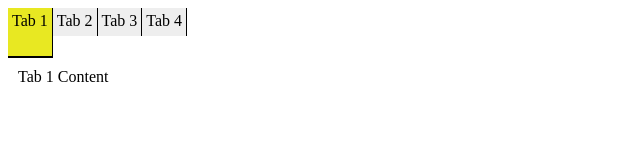
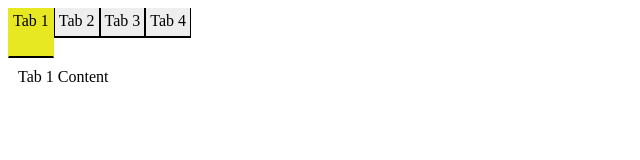
Before and after one commit to liquidvapour/HtmlTabsSpike, a website: page index.html in a window 1280 px wide. Shown: the full height of the page, 0-640 px from the left. Drawn offline with nearby package versions, Linux system fonts and the light colour scheme.

Commit message:
fiddle values

```diff
--- a/index.html
+++ b/index.html
@@ -21,13 +21,17 @@
         cursor: pointer;
         background-color: #eee;
         border-right: 1px solid #000;
+        border-left: 1px solid #000;
+        border-bottom: 2px solid #000;
         height: 20px;
-        transition: height 0.25s ease-in-out, background-color 1s ease-in-out;
+        transition: height 0.25s ease-in-out, background-color 0.033s ease-in-out;
       }
 
       .tab-link.active {
         background-color: #e8e822;
         border-bottom: 2px solid #000;
+        border-right: 1px solid #e8e822;
+        border-left: 1px solid #e8e822;
         height: 40px;
       }
 
```
